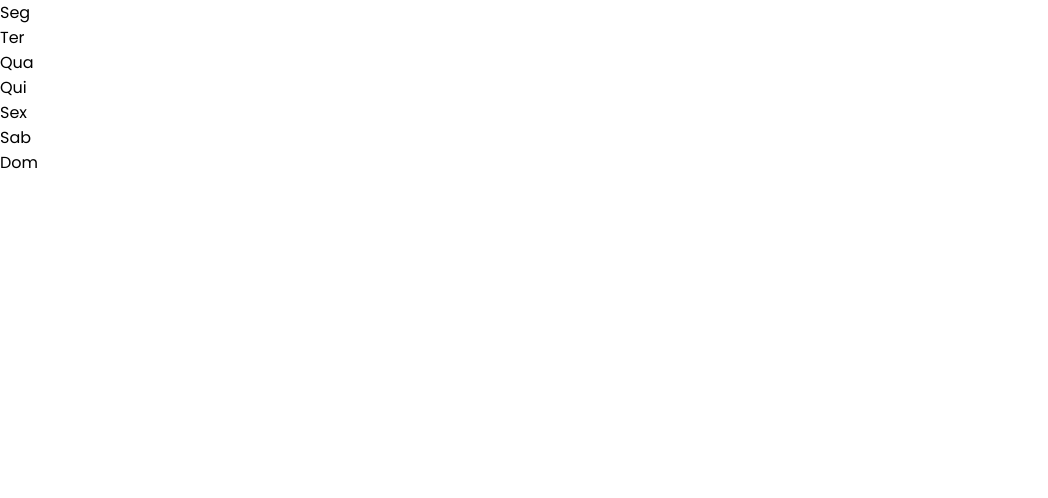
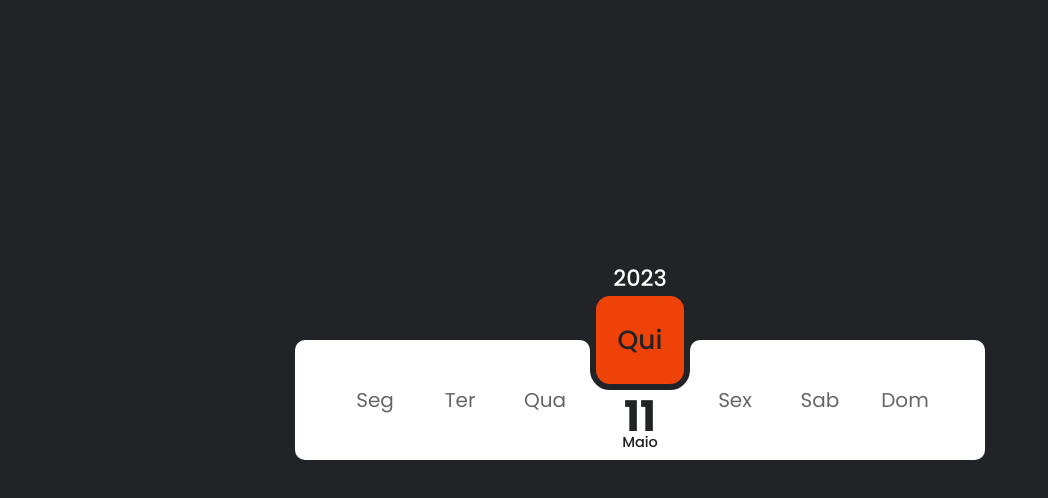
Before and after one commit to inkamui/calendario, a plain HTML site: page index.html in a window 1280 px wide. Shown: the whole page, without its empty margins (0-1048 px from the left). Drawn offline with Linux system fonts and the light colour scheme.

Commit message:
calendario simples

```diff
--- a/index.html
+++ b/index.html
@@ -15,5 +15,6 @@
         <li>Sab</li>
         <li>Dom</li>
     </ul>
+    <script src="script.js"></script>
 </body>
 </html>
--- /dev/null
+++ b/script.js
@@ -0,0 +1,23 @@
+let months = ["Janeiro","Fevereiro","Março","Abril","Maio","Junho","Julho","Agosto","Setembro","Outubro","Novembro","Dezembro"]
+
+        let date = new Date();
+        let dayNum = date.getDay();
+
+        let day = date.getDate();
+        let month = months[date.getMonth()];
+        let year = date.getFullYear();
+
+        let active = document.querySelector(".week li:nth-child("+dayNum+")");
+        active.classList.add('current');
+
+        let h1 = document.createElement('h1');
+        h1.innerHTML = day;
+        active.appendChild(h1);
+
+        let h5 = document.createElement('h5');
+        h5.innerHTML = month;
+        active.appendChild(h5);
+
+        let h3 = document.createElement('h3');
+        h3.innerHTML = year;
+        active.appendChild(h3);
--- a/style.css
+++ b/style.css
@@ -6,3 +6,92 @@
     box-sizing: border-box;
     font-family: 'Poppins', sans-serif;
 }
+body
+{
+    display: flex;
+    justify-content: center;
+    align-items: center;
+    min-height: 100vh;
+    background: #222327;
+}
+.week
+{
+    display: flex;
+    gap: 5px;
+    height: 120px;
+    padding: 20px 40px;
+    background: #fff;
+    border-radius: 10px;
+}
+.week li
+{
+    list-style: none;
+    height: 80px;
+    width: 80px;
+    display: flex;
+    justify-content: center;
+    align-items: center;
+    color: #666;
+    border-radius: 20px;
+    font-size: 1.25em;
+}
+.week li.current
+{
+    position: relative;
+    background: #ee4209;
+    height: 100px;
+    width: 100px;
+    font-size: 1.65em;
+    color: #222327;
+    border: 6px solid #222327;
+    transform: translateY(-70px);
+    font-weight: 500;
+    cursor: pointer;
+}
+.week li.current::before
+{
+    content: '';
+    position: absolute;
+    top: 44px;
+    left: -36px;
+    width: 30px;
+    height: 30px;
+    background: #fff;
+    border-top-right-radius: 10px;
+    box-shadow: 6px -6px #222327;
+}
+.week li.current::after
+{
+    content: '';
+    position: absolute;
+    top: 44px;
+    right: -36px;
+    width: 30px;
+    height: 30px;
+    background: #fff;
+    border-top-left-radius: 10px;
+    box-shadow: -6px -6px #222327;
+}
+.week li.current h1
+{
+    position: absolute;
+    transform: translateY(76px);
+    font-size: 1.6em;
+    color: #222327;
+}
+.week li.current h5
+{
+    position: absolute;
+    transform: translateY(102px);
+    font-size: 0.55em;
+    color: #222327;
+    font-weight: 500;
+}
+.week li.current h3
+{
+    position: absolute;
+    transform: translateY(-62px);
+    font-size: 0.85em;
+    color: #fff;
+    font-weight: 500;
+}
```
